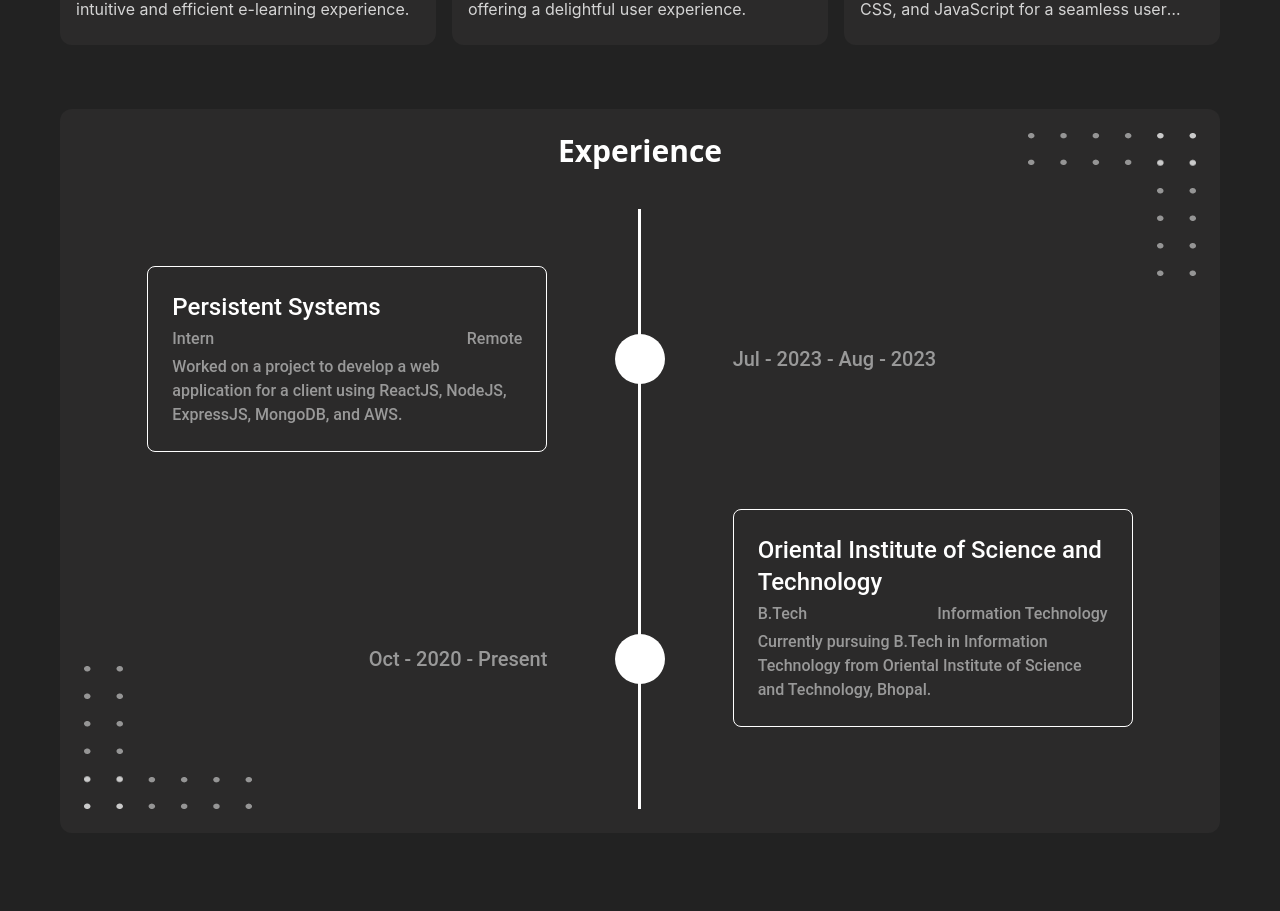
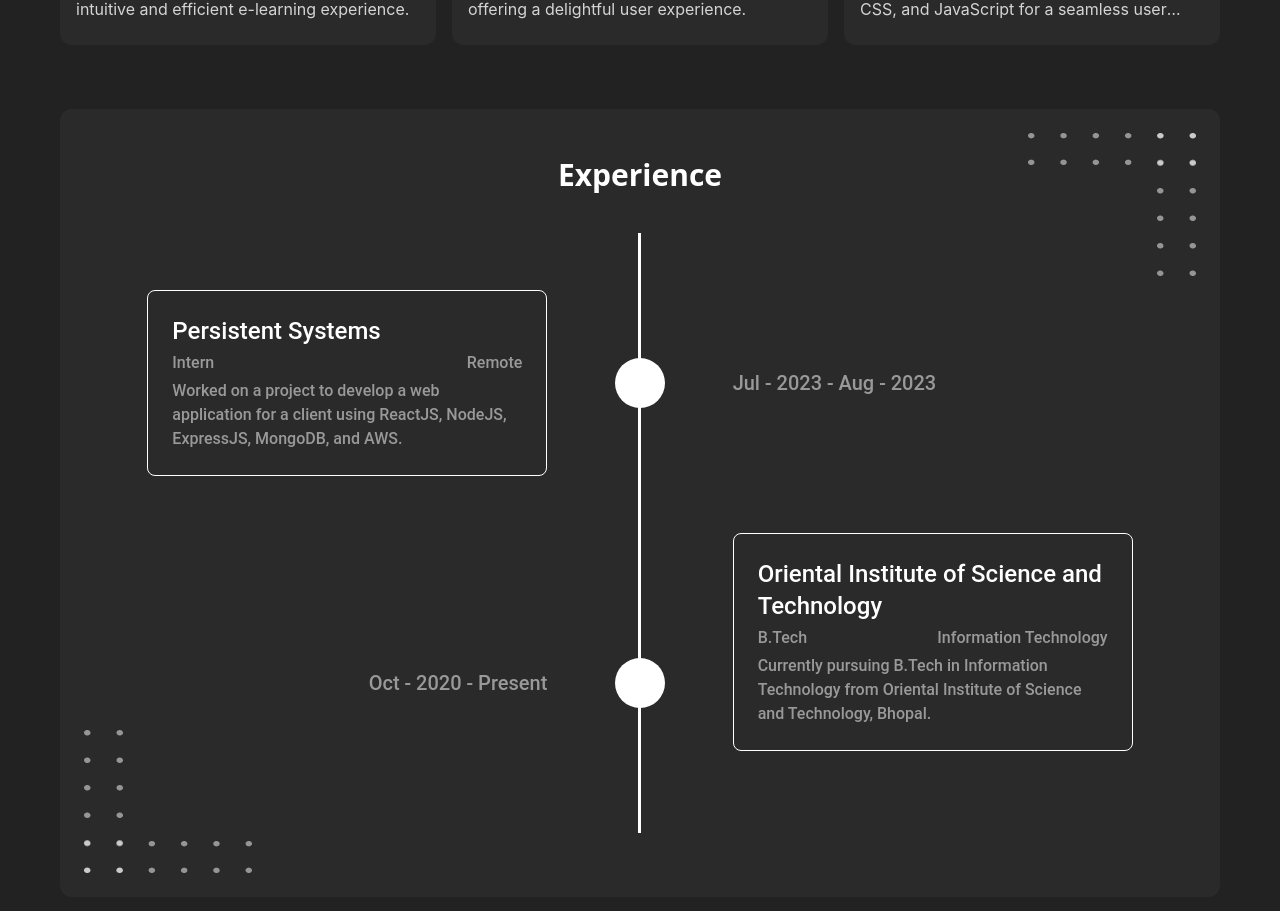
Before and after one commit to akashlitoriya/portfolio, a React (Create React App) app: page / in a window 1280 px wide. Shown: the part 1615-2526 px from the top of the page. Built offline with nearby package versions, Linux system fonts and the light colour scheme.

Commit message:
Experience Section Alignment fixed

```diff
--- a/src/components/ExperienceSection.jsx
+++ b/src/components/ExperienceSection.jsx
@@ -6,10 +6,10 @@
   return (
     <div className='w-full min-h-full h-fit bg-primary pt-10'>
       <div className='max-w-maxContent mx-auto bg-richgray-700 p-6 rounded-xl relative'>
-        <h1 className='text-3xl font-bold text-center text-white'>Experience</h1>
+        <h1 className='text-3xl font-bold text-center text-white mt-6'>Experience</h1>
         <img src={dottedBorder} alt='dotted border for experience section' className='absolute bottom-6 left-6 w-20 md:w-fit md:max-w-fit'/>
         <img src={dottedBorder} alt='dotted border for experience section' className='absolute top-6 right-6 -rotate-180 w-20 md:w-fit md:max-w-fit'/>
-        <div className='mt-10'>
+        <div className='my-10'>
             {
                 experience.map((item, index) => (
                     <ExperienceCard {...item} index={index}/>
```
